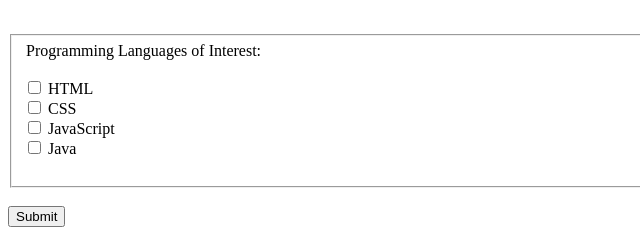
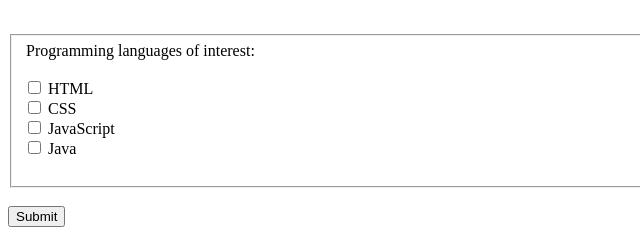
Before and after one commit to LinetaEm/STUDENTS_LIST, a plain HTML site: page index.html in a window 1280 px wide. Shown: the part 588-828 px from the top of the page, 0-640 px from the left. Drawn offline with Linux system fonts and the light colour scheme.

Commit message:
not finished yet

```diff
--- a/index.html
+++ b/index.html
@@ -106,7 +106,7 @@
     <br>
     <fieldset>
         <div class="languages-wraper">
-            <legend>Programming Languages of Interest:</legend>
+            <legend>Programming languages of interest:</legend>
         </div>
         <br>
 
```
